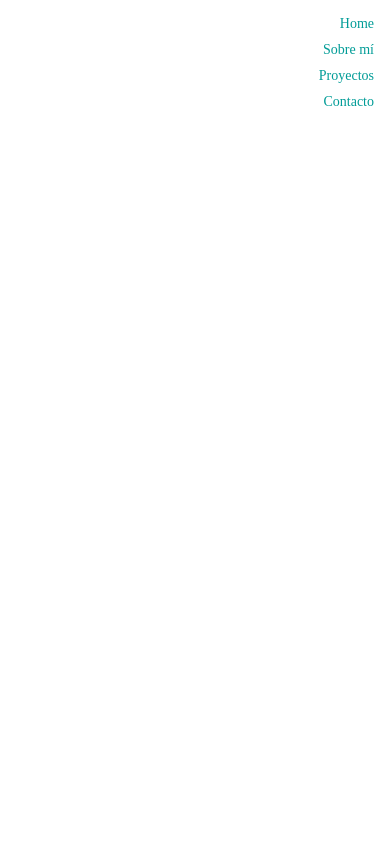
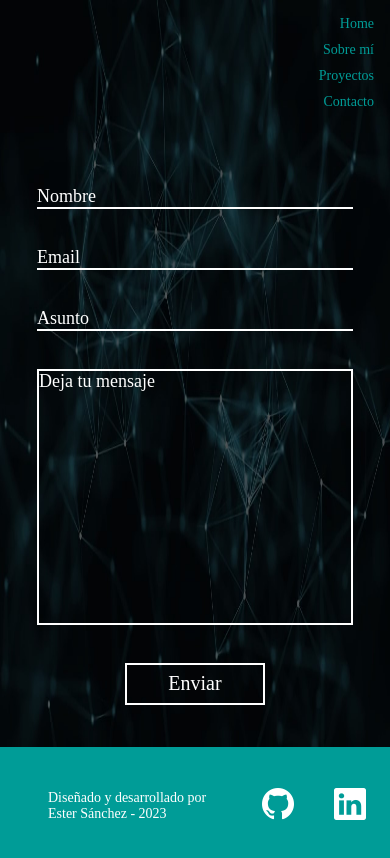
Before and after one commit to EsterSJ/Portfolio, an Angular app: page /contacto in a window 390 px wide. Before the commit this address led to /. Shown: the top 858 px of the page. Built offline with nearby package versions, Linux system fonts and the light colour scheme; a web font is replaced by a local one.

Commit message:
contacto responsive

```diff
--- a/src/app/app-routing.module.ts
+++ b/src/app/app-routing.module.ts
@@ -4,12 +4,14 @@ import { HomeComponent } from './pages/home/home.component';
 import { SobreMiComponent } from './pages/sobre-mi/sobre-mi.component';
 import { TarjetaProyectoComponent } from './component/tarjeta-proyecto/tarjeta-proyecto.component';
 import { ProyectosComponent } from './pages/proyectos/proyectos.component';
+import { ContactoComponent } from './pages/contacto/contacto.component';
 
 const routes: Routes = [
   {path: '', component: HomeComponent},
   {path:'home', component: HomeComponent},
   {path: 'sobreMi', component: SobreMiComponent},
-  {path: 'proyectos', component: ProyectosComponent}
+  {path: 'proyectos', component: ProyectosComponent},
+  {path: 'contacto', component: ContactoComponent}
 ];
 
 @NgModule({
--- a/src/app/app.module.ts
+++ b/src/app/app.module.ts
@@ -9,6 +9,7 @@ import { SobreMiComponent } from './pages/sobre-mi/sobre-mi.component';
 import { FooterComponent } from './component/footer/footer.component';
 import { TarjetaProyectoComponent } from './component/tarjeta-proyecto/tarjeta-proyecto.component';
 import { ProyectosComponent } from './pages/proyectos/proyectos.component';
+import { ContactoComponent } from './pages/contacto/contacto.component';
 
 @NgModule({
   declarations: [
@@ -19,6 +20,7 @@ import { ProyectosComponent } from './pages/proyectos/proyectos.component';
     FooterComponent,
     TarjetaProyectoComponent,
     ProyectosComponent,
+    ContactoComponent,
   ],
   imports: [
     BrowserModule,
--- a/src/app/component/header/header.component.html
+++ b/src/app/component/header/header.component.html
@@ -3,5 +3,5 @@
     <a class="link" routerLink='home'>Home</a>
     <a class="link" routerLink='sobreMi'>Sobre mí</a>
     <a class="link" routerLink='proyectos'>Proyectos</a>
-    <a class="link" routerLink=''>Contacto</a>
+    <a class="link" routerLink='contacto'>Contacto</a>
 </div>
--- /dev/null
+++ b/src/app/pages/contacto/contacto.component.css
@@ -0,0 +1,96 @@
+.contenedor_contacto{
+    background-image: url("/assets/img/proyectos.jpg");
+    background-size: 100% 100%;
+    background-attachment: fixed;
+    background-position: center top;
+    display: flex;
+    flex-direction: row;
+    justify-content: space-around;
+    min-height: 86vh;
+    padding-top: 10vh;
+}
+
+.formulario{
+    width: 50vw;
+    display: flex;
+    flex-direction: column;
+    justify-content: center;
+    align-items: center;
+}
+
+.logo{
+    width: 30vw;
+    display: flex;
+    align-items: center;
+    justify-content: center;
+    margin-right: 5%;
+}
+
+input, textarea{
+    background-color: transparent;
+    border: none;
+    border-bottom: 2px solid var(--blanco);
+    color: var(--blanco);
+    font-size: 18px;
+    width: 70%;
+    margin-bottom: 38px;
+}
+
+textarea{
+    border: 2px solid var(--blanco);
+    resize: none;
+}
+
+input::placeholder {
+    color: var(--blanco);
+}
+
+textarea::placeholder {
+    color: var(--blanco);
+}
+
+button{
+    background-color: transparent;
+    border: 2px solid var(--blanco);
+    color: var(--blanco);
+    font-size: 20px;
+    height: 42px;
+    width: 140px;
+}
+
+button:hover{
+    background-color: var(--turquesa);
+    border: none;
+}
+
+
+@media (max-width: 1024px) {
+
+    .contenedor_contacto{
+        padding-top: 22vh;
+        padding-bottom: 5vh;
+    }
+
+    .formulario {
+        width: 80vw;
+        margin: auto;
+    }
+
+    .logo {
+        display: none;
+    }
+
+    input, textarea {
+        width: 90%;
+    }
+}
+
+@media (max-width: 480px) {
+    .contenedor_contacto {
+        flex-direction: column;
+    }
+
+    .formulario {
+        width: 90vw;
+    }
+}
--- /dev/null
+++ b/src/app/pages/contacto/contacto.component.html
@@ -0,0 +1,13 @@
+<div class="contenedor_contacto">
+    <form class="formulario">
+        <input type="text" placeholder="Nombre">
+        <input type="text" placeholder="Email">
+        <input type="text" placeholder="Asunto">
+        <textarea rows="12" cols="50" placeholder="Deja tu mensaje"></textarea>
+        <button>Enviar</button>
+    </form>
+    <div class="logo">
+        <img src="assets/img/avion_papel.png" alt="">
+    </div>
+</div>
+<app-footer></app-footer>
```
Also changed, not shown: src/app/pages/contacto/contacto.component.ts (added, +10 -0 lines), src/assets/img/avion_papel.png (added).
